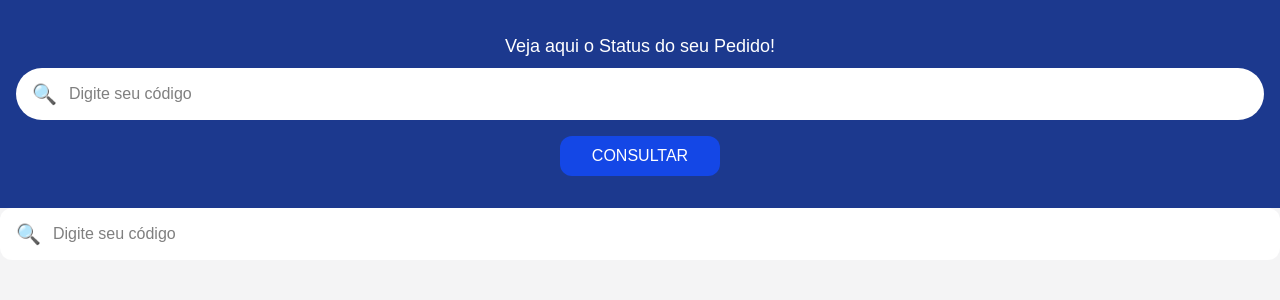
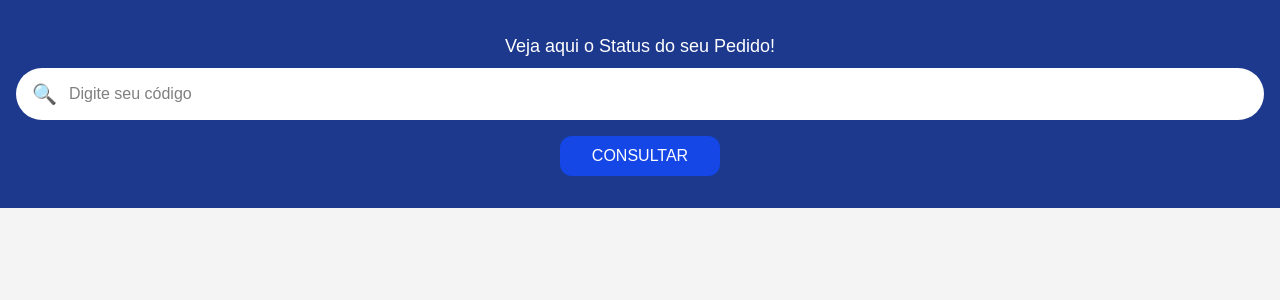
Before and after one commit to Alexandresenagraff/fichas-app, a Next.js app: page /cliente in a window 1280 px wide. Shown: the top 300 px of the page. Built offline with nearby package versions, Linux system fonts and the light colour scheme.

Commit message:
nome qualquer

```diff
--- a/app/cliente/page.tsx
+++ b/app/cliente/page.tsx
@@ -145,33 +145,7 @@ return (
 
 </div>
 
-<div className="flex items-center bg-white rounded-xl px-4 py-3 mb-4">
-
-  <span className="text-black text-xl mr-3">
-    🔍
-  </span>
-
-  <input
-    type="text"
-    placeholder="Digite seu código"
-    value={email}
-    onChange={(e) => setEmail(e.target.value)}
-    onKeyDown={(e) => {
-      if (e.key === "Enter") buscarPedido()
-    }}
-    className="w-full bg-transparent text-black outline-none"
-  />
-
-</div>
-
-<button
-  onClick={buscarPedido}
-  className="hidden"
->
-  CONSULTAR
-</button>
-
-        {pedidos.length > 0 && (
+          {pedidos.length > 0 && (
 
           <div className="mt-8 space-y-6">
   {pedidos.map((pedido, index) => (
```
